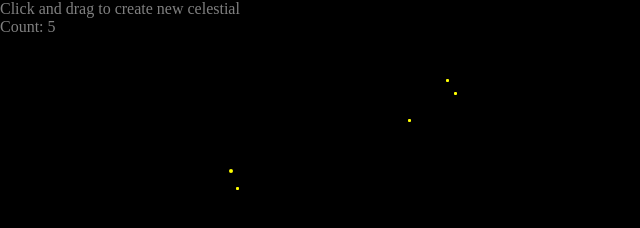
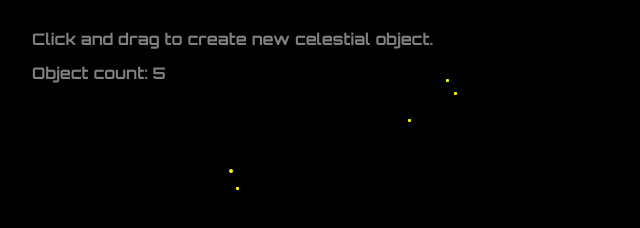
Before and after one commit to dragonfi/dragonfi.github.io, a website: page 01SolarSystem/index.html in a window 1280 px wide. Shown: the whole page, without its empty margins (0-640 px from the left). Drawn offline with Linux system fonts and the light colour scheme.

Commit message:
01SolarSystem: improve text style and positioning

```diff
--- a/01SolarSystem/css/main.css
+++ b/01SolarSystem/css/main.css
@@ -16,10 +16,19 @@ body, html {
   height: 100%;
   background-color: black;
   color: white;
+  font-family: OrbitronBold;
+  font-size: 1rem;
+}
+
+.counter-div {
+  position: absolute;
+  top: 1rem;
+  left: 1rem;
+  color: white;
 }
 
 p {
-  margin: 0;
+  margin: 1em;
   opacity: 0.5;
 }
 
--- a/01SolarSystem/js/main.js
+++ b/01SolarSystem/js/main.js
@@ -133,10 +133,11 @@ class World {
 
   createCounter() {
     let counterDiv = document.createElement("div");
+    counterDiv.classList.add("counter-div");
     let counterP = document.createElement("p");
     let instructionsP = document.createElement("p");
-    instructionsP.textContent = "Click and drag to create new celestial";
-    counterP.textContent = "Count: ";
+    instructionsP.textContent = "Click and drag to create new celestial object.";
+    counterP.textContent = "Object count: ";
     this.counterNode = document.createElement("span");
     counterDiv.appendChild(instructionsP);
     counterDiv.appendChild(counterP);
```
